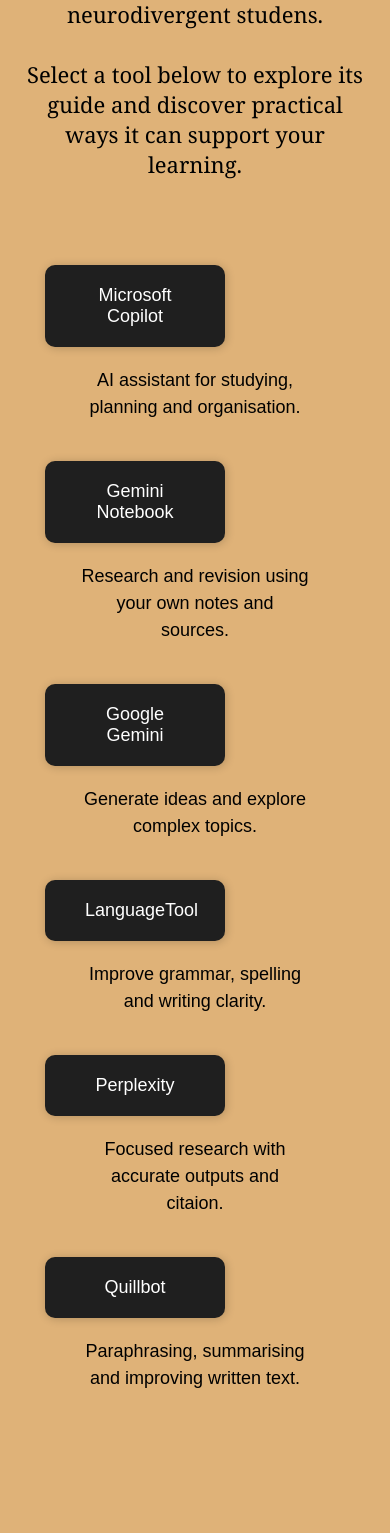
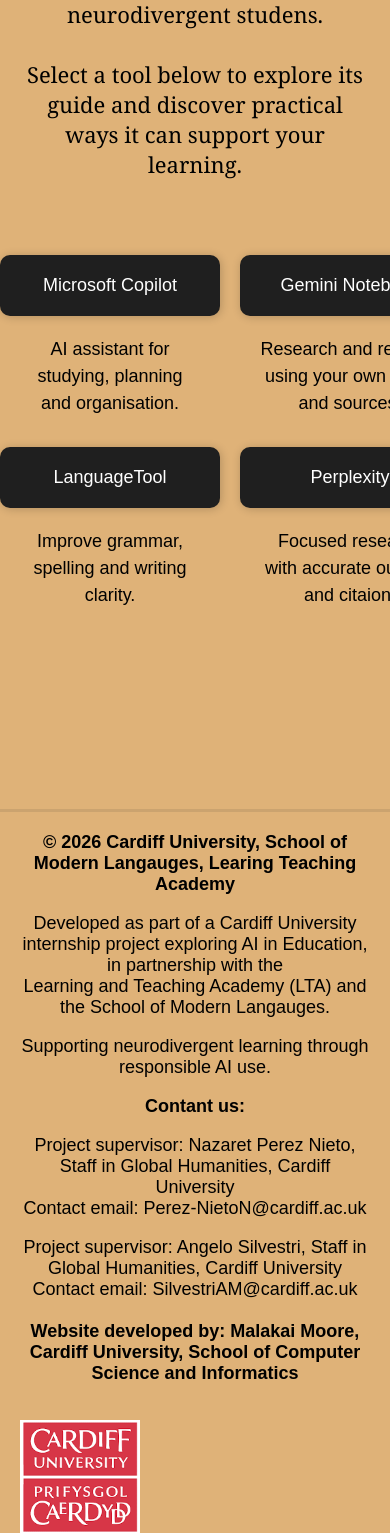
Before and after one commit to malakaitobiasmoore-tech/CULTA-internship-guides, a Django app: page / in a window 390 px wide. Shown: the part 797-2330 px from the top of the page. Run offline with Django 5.2, Linux system fonts and the light colour scheme.

Commit message:
CSS modification

```diff
--- a/guides/static/guides/style.css
+++ b/guides/static/guides/style.css
@@ -253,34 +253,12 @@ embed {
 
 @media (max-width: 768px) {
 
-    .guide-grid {
-        grid-template-columns: 1fr;
-        justify-items: center;
-    }
-
-    p {
-        padding-left: 20px;
-        padding-right: 20px;
-        box-sizing: border-box;
-    }
-
     .guide-item {
-
         width: fit-content;
         margin-left: auto;
         margin-right: auto;
     }
 
-    .guide-button {
-        width: 180px;
-        max-width: 15px;
-    }
-
-    .guide-description {
-        width: 90%;
-        max-width: 300px;
-        margin: 10px auto;
-    }
     .footer-content {
         display: flex;
         flex-direction: column;
@@ -297,6 +275,12 @@ embed {
         color: #333;
         opacity: 0.8;
 
+    }
+
+    p {
+        padding-left: 20px;
+        padding-right: 20px;
+        box-sizing: border-box;
     }
 
     .p2 {
```
